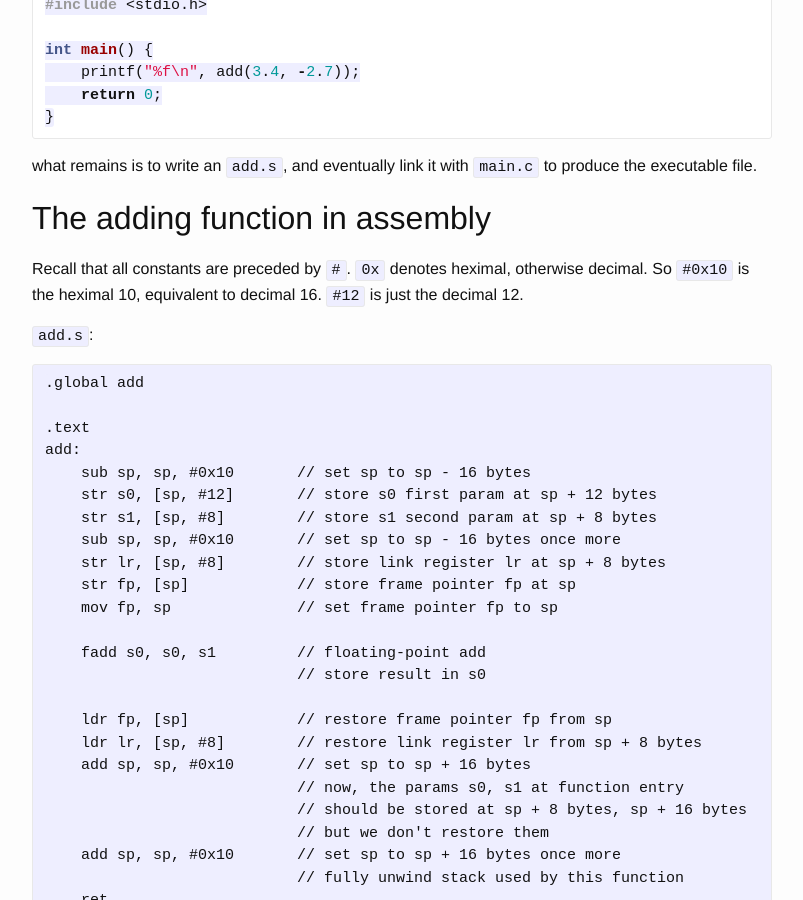
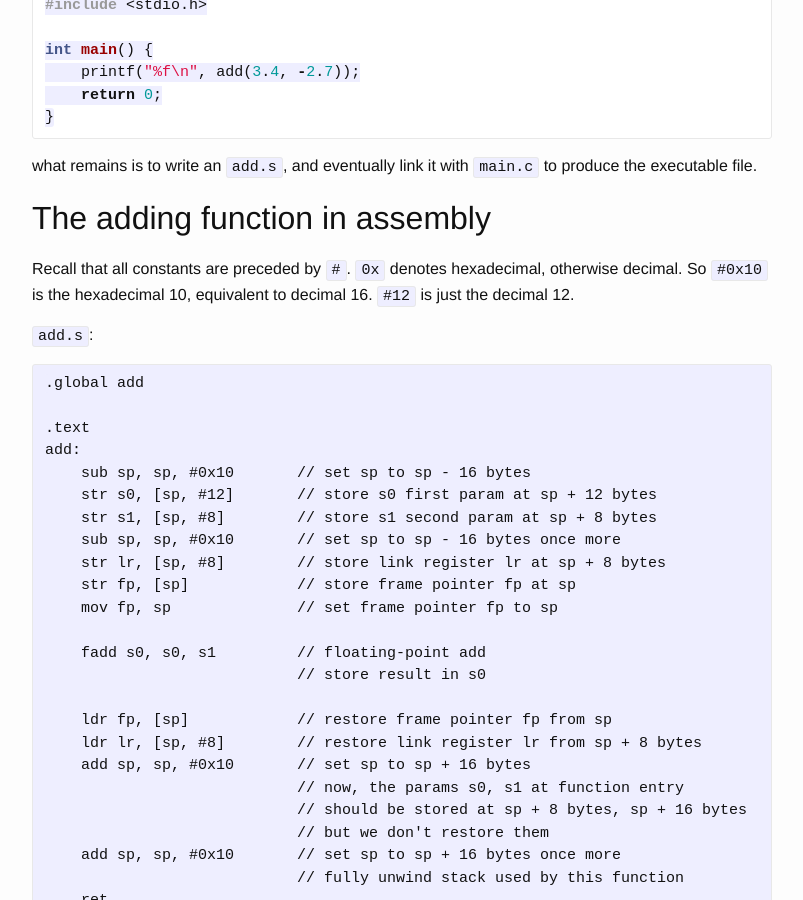
Before and after one commit to jli05/jli05.github.io, a Jekyll site: the page built from _posts/2025-08-12-arm64-floating-point.md, in a window 1280 px wide and 900 px high, scrolled down 567 px. Shown: the whole window, without its empty margins (238-1041 px from the left). Built offline with Jekyll 4.4.1, drawn with Linux system fonts in a browser that asks for light colours.

Commit message:
fix typo

```diff
--- a/_posts/2025-08-12-arm64-floating-point.md
+++ b/_posts/2025-08-12-arm64-floating-point.md
@@ -29,7 +29,7 @@ int main() {
 what remains is to write an `add.s`, and eventually link it with `main.c` to produce the executable file.
 
 ## The adding function in assembly
-Recall that all constants are preceded by `#`. `0x` denotes heximal, otherwise decimal. So `#0x10` is the heximal 10, equivalent to decimal 16. `#12` is just the decimal 12.
+Recall that all constants are preceded by `#`. `0x` denotes hexadecimal, otherwise decimal. So `#0x10` is the hexadecimal 10, equivalent to decimal 16. `#12` is just the decimal 12.
 
 `add.s`:
 
```
